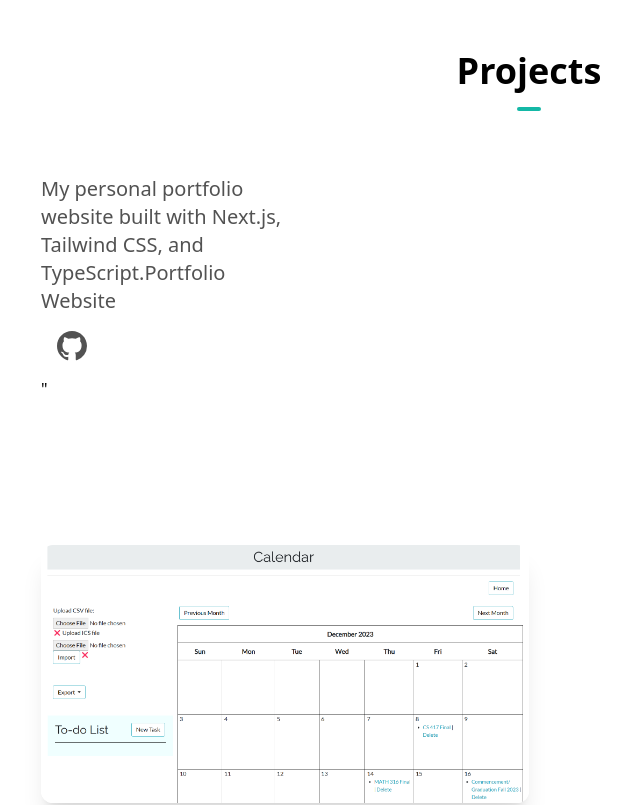
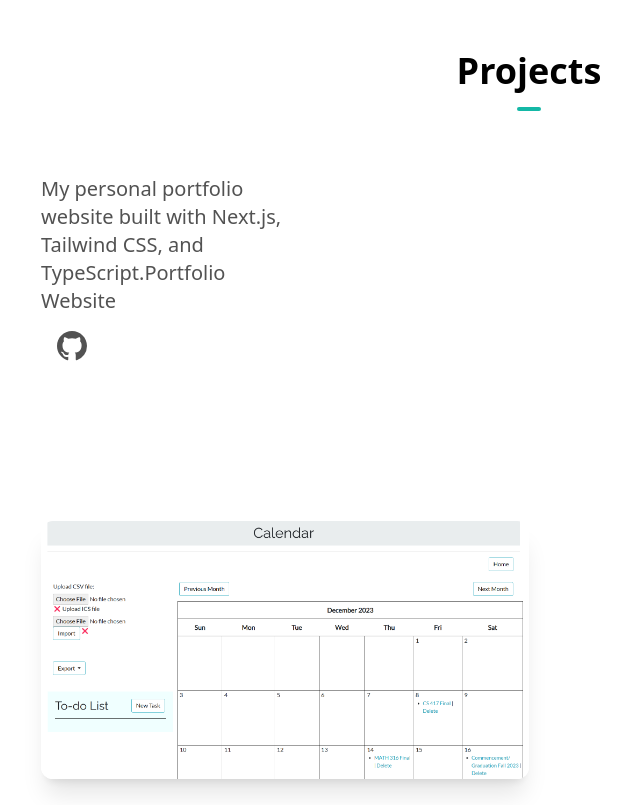
Before and after one commit to kamoah233/my-project, a Next.js app: page / in a window 1280 px wide. Shown: the part 1860-2665 px from the top of the page, without its empty margins (111-751 px from the left). Built offline with nearby package versions, Linux system fonts and the light colour scheme.

Commit message:
removed extra quotes(")

```diff
--- a/components/SlideUp.tsx
+++ b/components/SlideUp.tsx
@@ -30,7 +30,7 @@ if (ref.current) {
 
 return (
     <div ref={ref} className="relative opacity-0">
-        {children}"
+        {children}
     </div>
 )
 }
```
